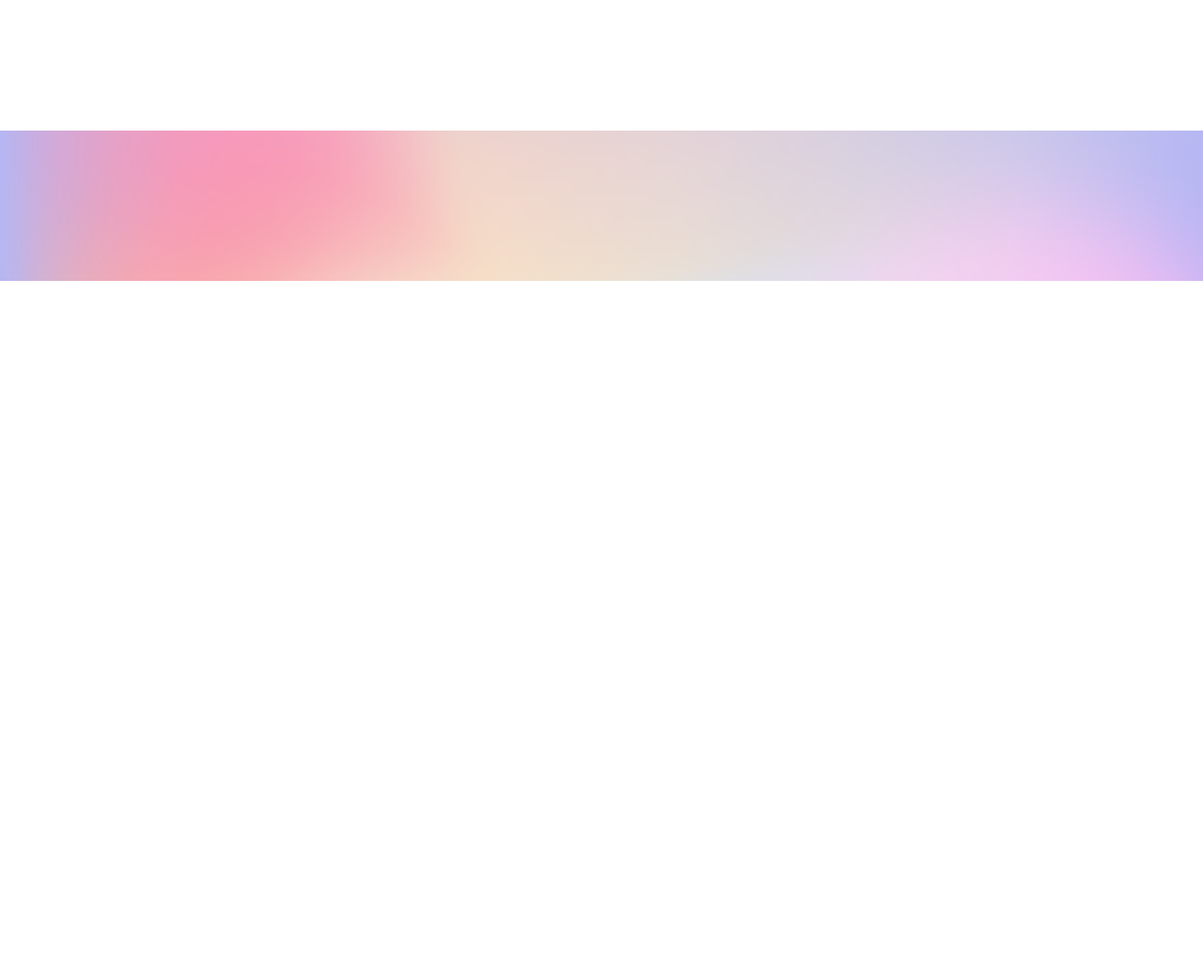
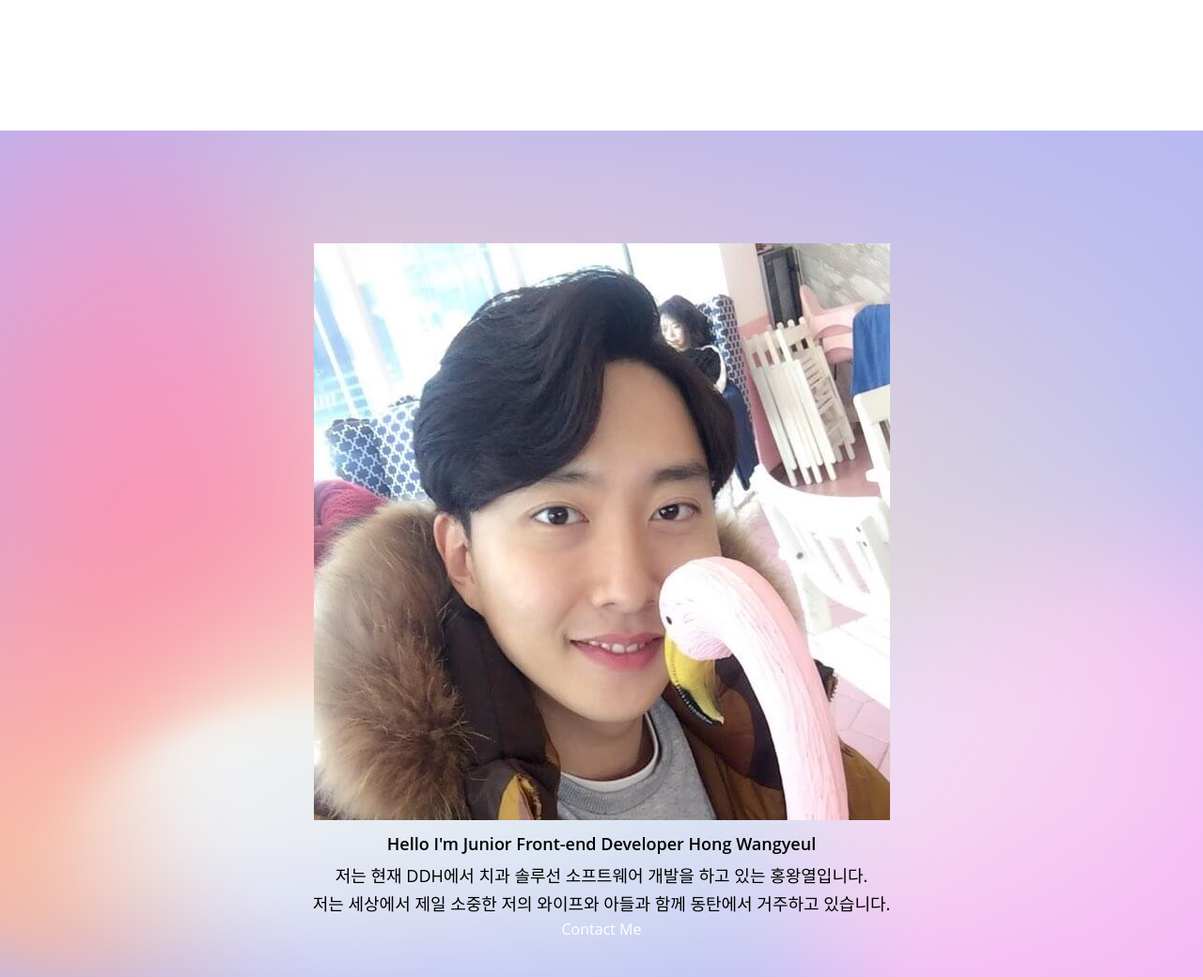
Before and after one commit to hongwr/Portfolio, a plain HTML site: page index.html in a window 1280 px wide. Shown: the part 639-1679 px from the top of the page at 94% size. Before the commit the page ends 938 px from the top, so only its background shows below. Drawn offline with Linux system fonts and the light colour scheme; files whose address does not match are found by name.

Commit message:
update html Home

```diff
--- a/index.html
+++ b/index.html
@@ -47,7 +47,13 @@
         <!-- Main -->
         <main>
             <!-- Home -->
-            <section id="home"></section>
+            <section id="home">
+                <img src="imgs/mypicture.jpg" alt="Kings profile" />
+                <h2>Hello I&#39;m Junior Front-end Developer Hong Wangyeul</h2>
+                <p>저는 현재 DDH에서 치과 솔루선 소프트웨어 개발을 하고 있는 홍왕열입니다.</p>
+                <p>저는 세상에서 제일 소중한 저의 와이프와 아들과 함께 동탄에서 거주하고 있습니다.</p>
+                <a href="#contact">Contact Me</a>
+            </section>
             <!-- About -->
             <section id="about"></section>
             <!-- Skills -->
```
